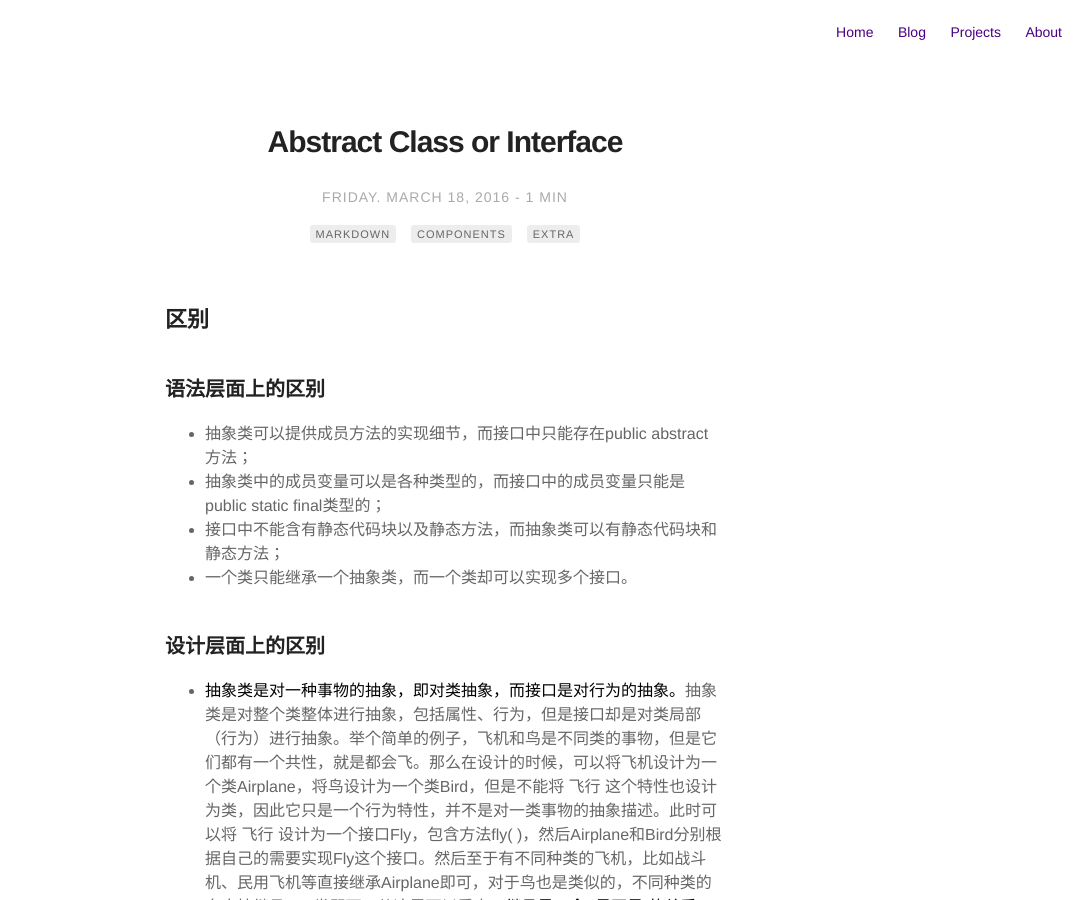
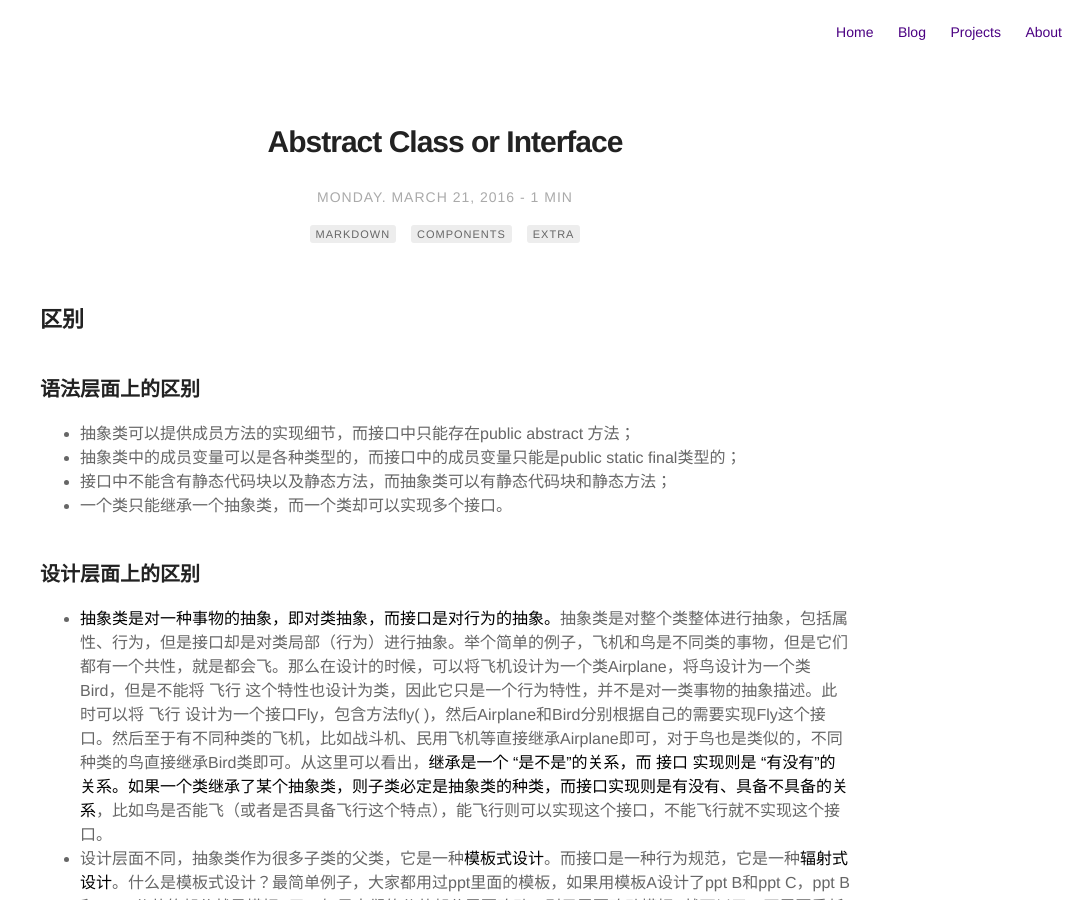
Before and after one commit to benson-lin/benson-lin.github.io, a Jekyll site: the page built from _posts/2016-03-18-abstract-class-or-interface.markdown, in a window 1280 px wide and 900 px high. Shown: the whole window, without its empty margins (195-1280 px from the left). Built offline with Jekyll 4.4.1, drawn with Linux system fonts in a browser that asks for light colours; comment, search, counter and statistics services are not loaded.

Commit message:
update post

```diff
--- a/_config.yml
+++ b/_config.yml
@@ -35,7 +35,7 @@ email: l096101803@qq.com
 # do you want a larger site? change the option below
 # options: [normal, large] | default: normal
 # normal = 560px / large = 810px
-width: normal
+width: large
 
 # if you don't need pagination, comment the *paginate* configs below
 paginate: 1
--- a/_posts/2016-03-18-abstract-class-or-interface.markdown
+++ b/_posts/2016-03-18-abstract-class-or-interface.markdown
@@ -1,7 +1,7 @@
 ---
 title: "Abstract Class or Interface"
 layout: post
-date: 2016-03-18 20:35
+date: 2016-03-21 20:35
 tag:
 - markdown
 - components
```
